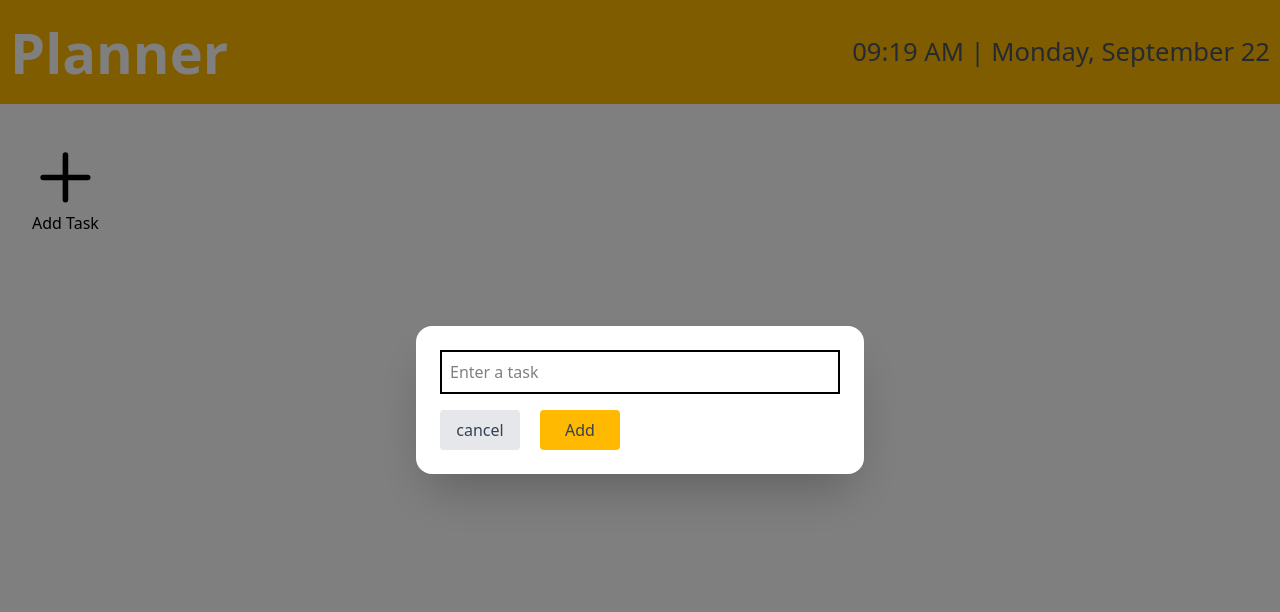
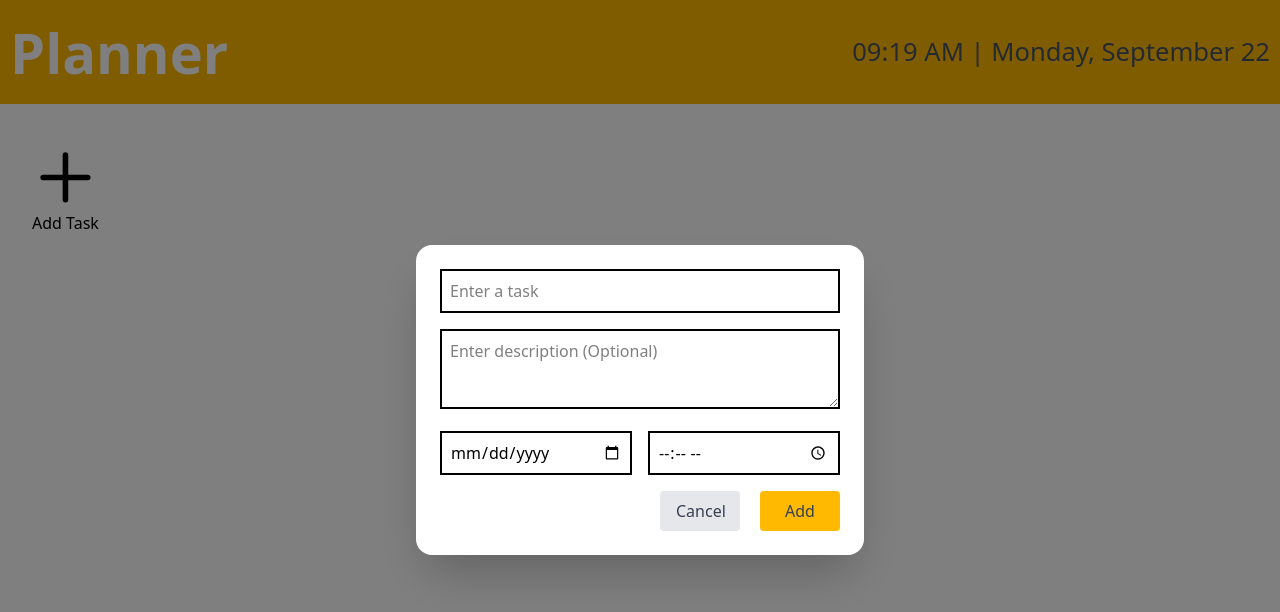
Before and after one commit to dev-dabid/todo-app, a React (Vite) app: page / in a window 1280 px wide. Both pictures are taken after a click on the button "Add Task". Shown: the top 612 px of the page. Built offline with nearby package versions, Linux system fonts and the light colour scheme.

Commit message:
Add other form and functionalities

```diff
--- a/src/App.jsx
+++ b/src/App.jsx
@@ -4,21 +4,35 @@ import Button from "./components/Button";
 import Form from "./components/Form";
 
 const App = () => {
-  const [task, setTask] = useState("");
+  const [task, setTask] = useState({
+    name: "",
+    description: "",
+    date: "",
+    time: "",
+  });
   const [taskList, setTaskList] = useState([]);
   const [isOpen, setIsOpen] = useState(false);
 
   const handleTask = (e) => {
-    const text = e.target.value;
-    setTask(text);
+    const { name, value } = e.target;
+    setTask((prev) => ({
+      ...prev,
+      [name]: value,
+    }));
   };
 
   const handleSubmit = (e) => {
     e.preventDefault();
     if (task === "") return;
     setTaskList((prev) => [...prev, task]);
-    setTask("");
+    setTask({
+      name: "",
+      description: "",
+      date: "",
+      time: "",
+    });
     handleModal();
+    console.log(taskList);
   };
 
   const handleModal = () => {
@@ -40,9 +54,9 @@ const App = () => {
             />
           )}
 
-          {taskList.map((task, index) => {
+          {/* {taskList.map((task, index) => {
             return <p key={index}>{task}</p>;
-          })}
+          })} */}
         </div>
       </section>
     </main>
--- a/src/components/Form.jsx
+++ b/src/components/Form.jsx
@@ -1,4 +1,6 @@
 const Form = ({ task, handleTask, handleSubmit, handleModal }) => {
+  const { name, description, date, time } = task;
+
   return (
     <div className="fixed inset-0 z-50 flex items-center justify-center bg-black/50">
       <form
@@ -9,21 +11,49 @@ const Form = ({ task, handleTask, handleSubmit, handleModal }) => {
           className="mb-4 w-full border-2 p-2"
           placeholder="Enter a task"
           type="text"
-          value={task}
+          name="name"
+          value={name}
           onChange={handleTask}
           required
         />
-        <div className="flex gap-5">
+        <textarea
+          className="mb-4 h-20 w-full border-2 p-2"
+          placeholder="Enter description (Optional)"
+          name="description"
+          value={description}
+          onChange={handleTask}
+        />
+        <div className="mb-4 flex gap-4">
+          <div className="flex-1">
+            <input
+              className="w-full border-2 p-2"
+              type="date"
+              name="date"
+              value={date}
+              onChange={handleTask}
+            />
+          </div>
+          <div className="flex-1">
+            <input
+              className="w-full border-2 p-2"
+              type="time"
+              name="time"
+              value={time}
+              onChange={handleTask}
+            />
+          </div>
+        </div>
+        <div className="flex justify-end gap-5">
           <button
-            class="w-[5rem] rounded bg-gray-200 px-4 py-2 text-gray-700 hover:bg-gray-300"
-            type="submit"
+            type="button"
+            className="w-[5rem] rounded bg-gray-200 px-4 py-2 font-medium text-gray-700 hover:bg-gray-300"
             onClick={handleModal}
           >
-            cancel
+            Cancel
           </button>
           <button
-            class="w-[5rem] rounded bg-amber-400 px-4 py-2 text-gray-700 hover:bg-amber-500"
             type="submit"
+            className="w-[5rem] rounded bg-amber-400 px-4 py-2 font-medium text-gray-700 hover:bg-amber-500"
           >
             Add
           </button>
```
